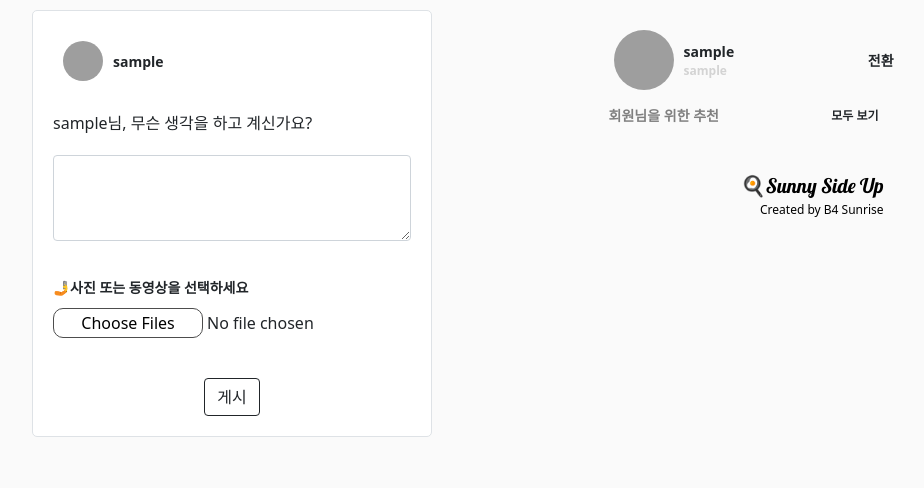
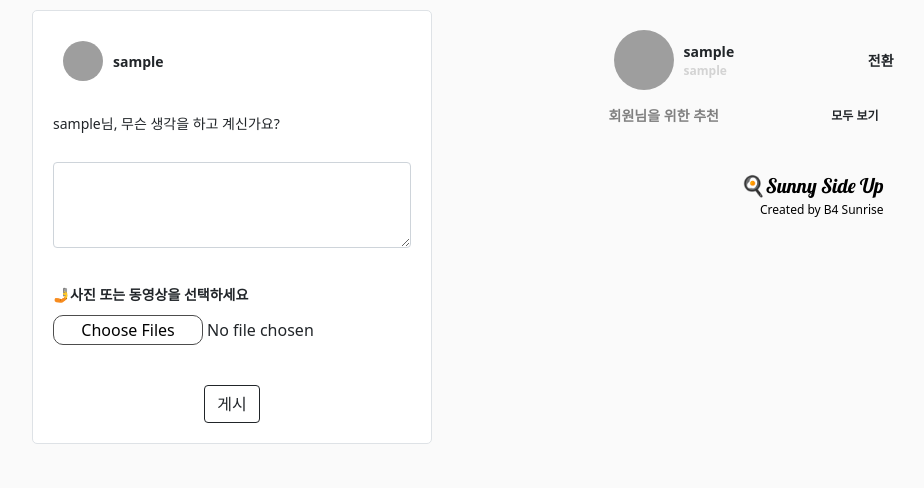
Before and after one commit to kbm1933/SUNNY-SIDE-UP, a Django app: page /content/ in a window 1280 px wide. Shown: the part 50-538 px from the top of the page, without its empty margins (318-1242 px from the left). Run offline with Django 4.2, Linux system fonts and the light colour scheme; the visitor is signed in with stand-in values (Sample User, id 1); data comes from the database, SQL or seed files in the repository; data that the repository does not hold is empty; grey boxes are pictures that could not be loaded.

Commit message:
Update home.html
14번줄 "(큰 따옴표) 누락 수정

```diff
--- a/templates/content/home.html
+++ b/templates/content/home.html
@@ -11,7 +11,7 @@
             <span class="feed_name_txt"> {{ user }} </span>
     </div>
 
-    <div class="mb-3" style="margin-top: 20px; margin-bottom: 20px;>
+    <div class="mb-3" style="margin-top: 20px; margin-bottom: 20px;">
             <label for=" exampleFormControlTextarea1 " class=" form-label" style="font-weight: normal"> {{ user }}님, 무슨
         생각을 하고 계신가요? </label>
         <textarea class="form-control" id="my-content" name="my-content" rows="3" style="margin-top: 20px;"> </textarea>
```
